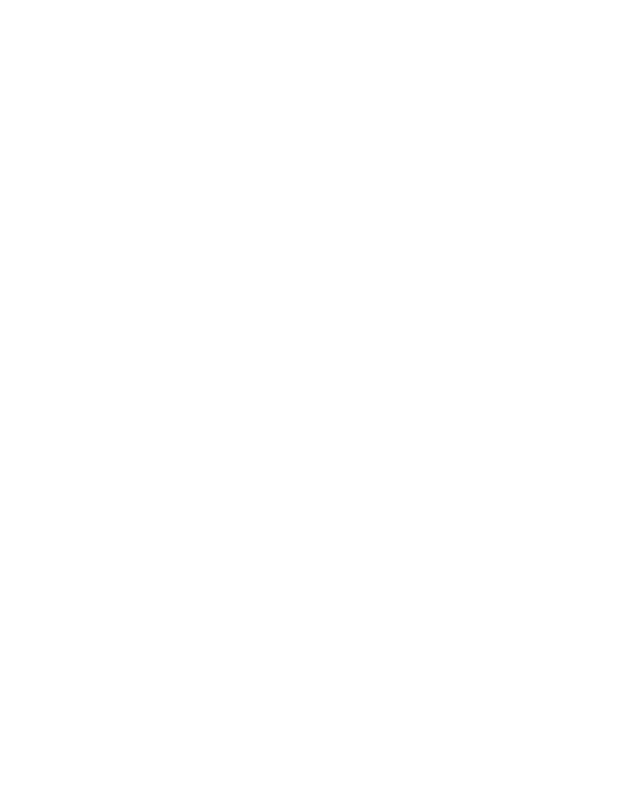
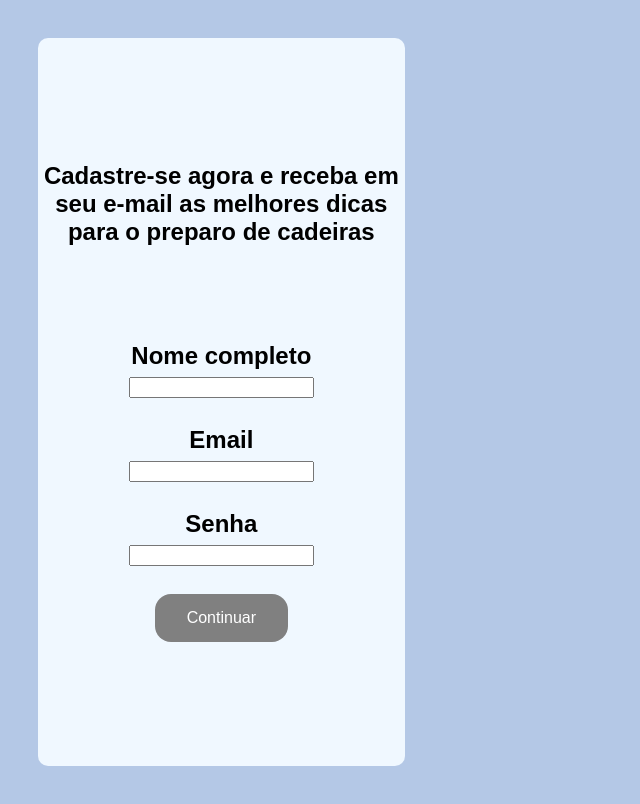
Before and after one commit to Kaironst/web1-trabalho-final, a plain HTML site: page index.html in a window 1280 px wide. Shown: the whole page, without its empty margins (0-640 px from the left). Drawn offline with Linux system fonts and the light colour scheme.

Commit message:
esqueleto do html e css preparados com base no trabalho antigo javascript inicial para submit está pronto mas vai ter q ser modificado

```diff
--- a/index.html
+++ b/index.html
@@ -4,8 +4,32 @@
     <meta charset="UTF-8">
     <meta name="viewport" content="width=device-width, initial-scale=1.0">
     <title>Document</title>
+    <link href="./style.css" rel="stylesheet" />
 </head>
 <body>
+    <div id="cadastro">
 
+        <h2>Cadastre-se agora e receba em seu e-mail as melhores dicas para o preparo de cadeiras<h2><br/><br/>
+
+        <form id="form" class="form">
+
+            <label for="nome">Nome completo</label> <br/>
+            <input type="text" id="text" name="text" required/>
+            <br/><br/>
+
+            <label for="email">Email</label> <br/>
+            <input type="email" id="email" name="email" required/>
+            <br/> <br/>
+
+            <label for="password">Senha</label> <br/>
+            <input type="password" id="password" name="password" required/>
+            <br/> <br/>
+
+            <button type="submit" id="submit">Continuar</button>
+
+        </form>
+
+    </div>
+    <script src="./script.js"></script>
 </body>
 </html>
--- /dev/null
+++ b/script.js
@@ -0,0 +1,36 @@
+document.getElementById("form").addEventListener("submit", function (event)
+{
+    event.preventDefault();
+
+    const formData =
+    {
+      nome: document.getElementById("text").value,
+      email: document.getElementById("email").value,
+      password: document.getElementById("password").value,
+    };
+
+    console.log("Dados:", formData);
+
+    fetch("http://localhost:3000/cadastro",
+    {
+      method: "POST",
+      headers: {
+        "Content-Type": "application/json",
+      },
+      body: JSON.stringify(formData),
+    })
+
+      .then((response) => response.json())
+      .then((data) =>
+      {
+        console.log("Success:", data);
+        alert("Cadastro realizado com sucesso!");
+      })
+
+      .catch((error) =>
+      {
+        console.error("Error:", error);
+        alert("Ocorreu um erro ao realizar o cadastro.");
+      });
+});
+//nesse caso o código vai sermpre dar erro graças ao fato de que não há um lugar para receber a solicitação post
--- /dev/null
+++ b/style.css
@@ -0,0 +1,47 @@
+body
+{
+    font-family: Arial, Helvetica, sans-serif;
+    background-color: rgb(180, 200, 230);
+    display:grid;
+    grid-template-columns: 1fr 1fr 1fr;
+    grid-template-rows: 1fr 1fr 12px;
+    grid-template-areas:
+    "form info info"
+    "form image image";
+    justify-items: stretch;
+    align-items: stretch;
+    width: 100vw;
+    height: 100vh;
+}
+
+#cadastro
+{
+    text-align: center;
+    display:flex;
+    background-color:   aliceblue;
+    border-radius:10px;
+    flex-direction: column;
+    align-self: center;
+    justify-content: center;
+    align-items:center;
+    margin: 30px;
+    grid-area: form;
+    align-self:stretch;
+}
+
+
+#submit
+{
+    background-color:gray;
+    border: none;
+    color: white;
+    padding: 15px 32px;
+    font-size: 16px;
+    border-radius: 16px;
+}
+
+#submit:hover
+{
+ transition:1s;
+ background-color: green;
+}
```
